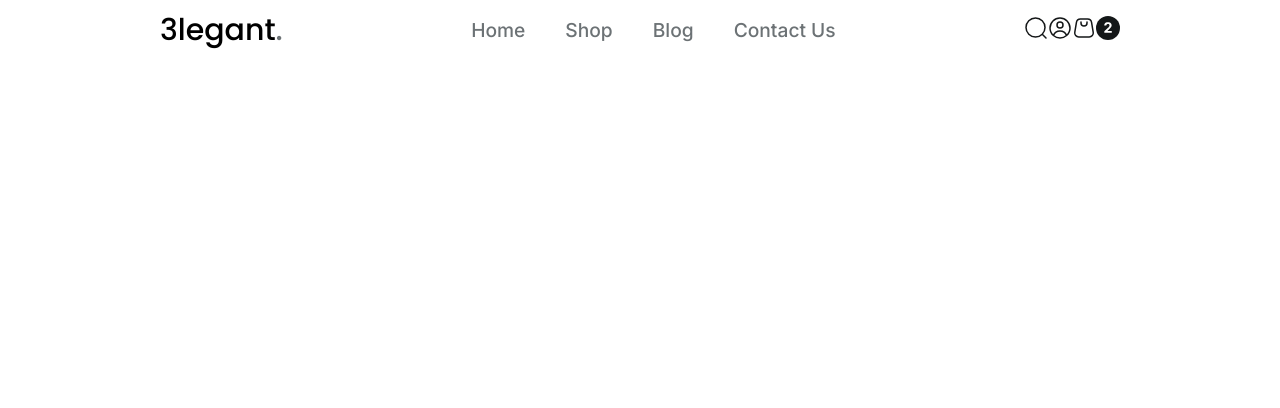
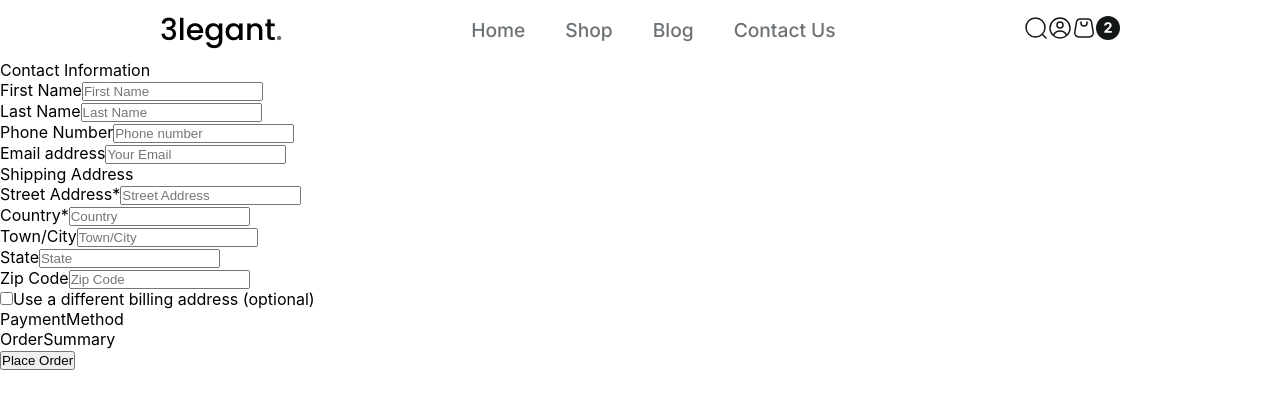
Before and after one commit to vikravch/project_18_23, a React (Create React App) app: page /cart/checkout in a window 1280 px wide. Shown: the top 408 px of the page. Built offline with nearby package versions, Linux system fonts and the light colour scheme.

Commit message:
Add directory cart_checkout + components

```diff
--- a/src/App.tsx
+++ b/src/App.tsx
@@ -9,10 +9,9 @@ import HomePage from "./modules/home_page/presentation/page/HomePage";
 import Product from "./modules/product_page/presentation/components/Product";
 import ShopPage from "./modules/category/presentation/page/ShopPage";
 import Blog from "./modules/blog/page/Blog";
-import Article from "./modules/blog/presentation/Article/Article";
 import CartPage from "./modules/cart/presentation/page/cart_main/CartPage";
 import CompletePage from "./modules/cart/presentation/page/complete/CompletePage";
-import CheckoutPage from "./modules/cart/presentation/page/checkout/CheckoutPage";
+import CartCheckout from "./modules/cart/presentation/page/cart_checkout/cart_checkout";
 
 function App() {
     return (
@@ -35,6 +34,7 @@ function App() {
                     <Route element={<ShopPage/>} path="/shop"/>
                     <Route element={<Blog/>} path="/blog/"/>
                     <Route element={<CartPage/>} path="/cart"/>
+                    <Route element={<CartCheckout/>} path={"/cart/checkout"}/>
                     <Route element={<CompletePage/>} path={"/cart/complete"}/>
                     <Route path="/weather" element={<WeatherPage/>}/>
                 </Routes>
--- /dev/null
+++ b/src/modules/cart/presentation/page/cart_checkout/Address/Address.tsx
@@ -0,0 +1,37 @@
+import React from 'react';
+
+const Address = () => {
+    return (
+        <div>
+            <form>
+                <label>Shipping Address</label>
+                <p>
+                    <label>Street Address*</label>
+                    <input type={"text"} name={"address"} placeholder={"Street Address"}/>
+                </p>
+                <p>
+                    <label>Country*</label>
+                    <input type={"text"} name={"country"} placeholder={"Country"}/>
+                </p>
+                <p>
+                    <label>Town/City</label>
+                    <input type={"text"} name={"city"} placeholder={"Town/City"}/>
+                </p>
+                <p>
+                    <label>State</label>
+                    <input type={"text"} name={"state"} placeholder={"State"}/>
+                </p>
+                <p>
+                    <label>Zip Code</label>
+                    <input type={"number"} name={"zipCode"} placeholder={"Zip Code"}/>
+                </p>
+                <p>
+                    <input type={"checkbox"} name={"isDifferentbillingAddress"}/>
+                    <label>Use a different billing address (optional)</label>
+                </p>
+            </form>
+        </div>
+    );
+};
+
+export default Address;
--- /dev/null
+++ b/src/modules/cart/presentation/page/cart_checkout/ContactInformation/ContactInformation.tsx
@@ -0,0 +1,29 @@
+import React from 'react';
+
+const ContactInformation = () => {
+    return (
+        <div>
+            <form className={"cartForm"}>
+                <label className={"CartFormTitle"}>Contact Information</label>
+                <p className={"CartFormItemName"}>
+                    <label>First Name</label>
+                    <input type={"text"} name={"firstName"} placeholder={'First Name'}/>
+                </p>
+                <p className={"CartFormItemName"}>
+                    <label>Last Name</label>
+                    <input type={"text"} name={"lastName"} placeholder={'Last Name'}/>
+                </p>
+                <p className={"CartFormItemAddress"}>
+                    <label>Phone Number</label>
+                    <input type={"text"} name={"PhoneNumber"} placeholder={'Phone number'}/>
+                </p>
+                <p className={"CartFormItemAddress"}>
+                    <label>Email address</label>
+                    <input type={"text"} name={"firstName"} placeholder={'Your Email'}/>
+                </p>
+            </form>
+        </div>
+    );
+};
+
+export default ContactInformation;
--- /dev/null
+++ b/src/modules/cart/presentation/page/cart_checkout/OrderSummary/OrderSummary.tsx
@@ -0,0 +1,11 @@
+import React from 'react';
+
+const OrderSummary = () => {
+    return (
+        <div>
+            OrderSummary
+        </div>
+    );
+};
+
+export default OrderSummary;
--- /dev/null
+++ b/src/modules/cart/presentation/page/cart_checkout/PaymentMethod/PaymentMethod.tsx
@@ -0,0 +1,11 @@
+import React from 'react';
+
+const PaymentMethod = () => {
+    return (
+        <div>
+            PaymentMethod
+        </div>
+    );
+};
+
+export default PaymentMethod;
--- /dev/null
+++ b/src/modules/cart/presentation/page/cart_checkout/cart_checkout.tsx
@@ -0,0 +1,19 @@
+import React from 'react';
+import ContactInformation from "./ContactInformation/ContactInformation";
+import Address from "./Address/Address";
+import PaymentMethod from "./PaymentMethod/PaymentMethod";
+import OrderSummary from "./OrderSummary/OrderSummary";
+
+const CartCheckout = () => {
+    return (
+        <div>
+            <ContactInformation/>
+            <Address/>
+            <PaymentMethod/>
+            <OrderSummary/>
+            <button>Place Order</button>
+        </div>
+    );
+};
+
+export default CartCheckout;
```
